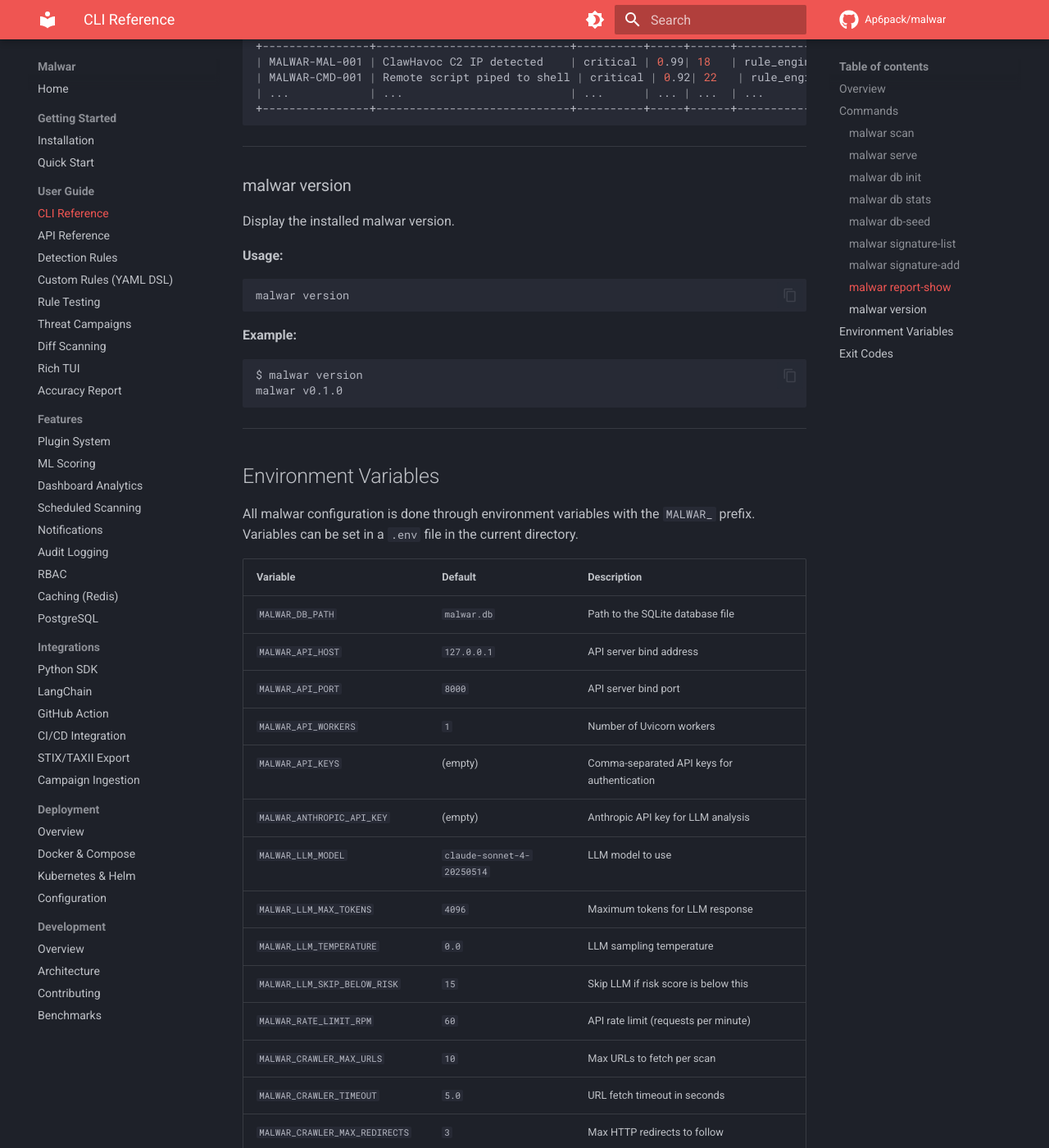
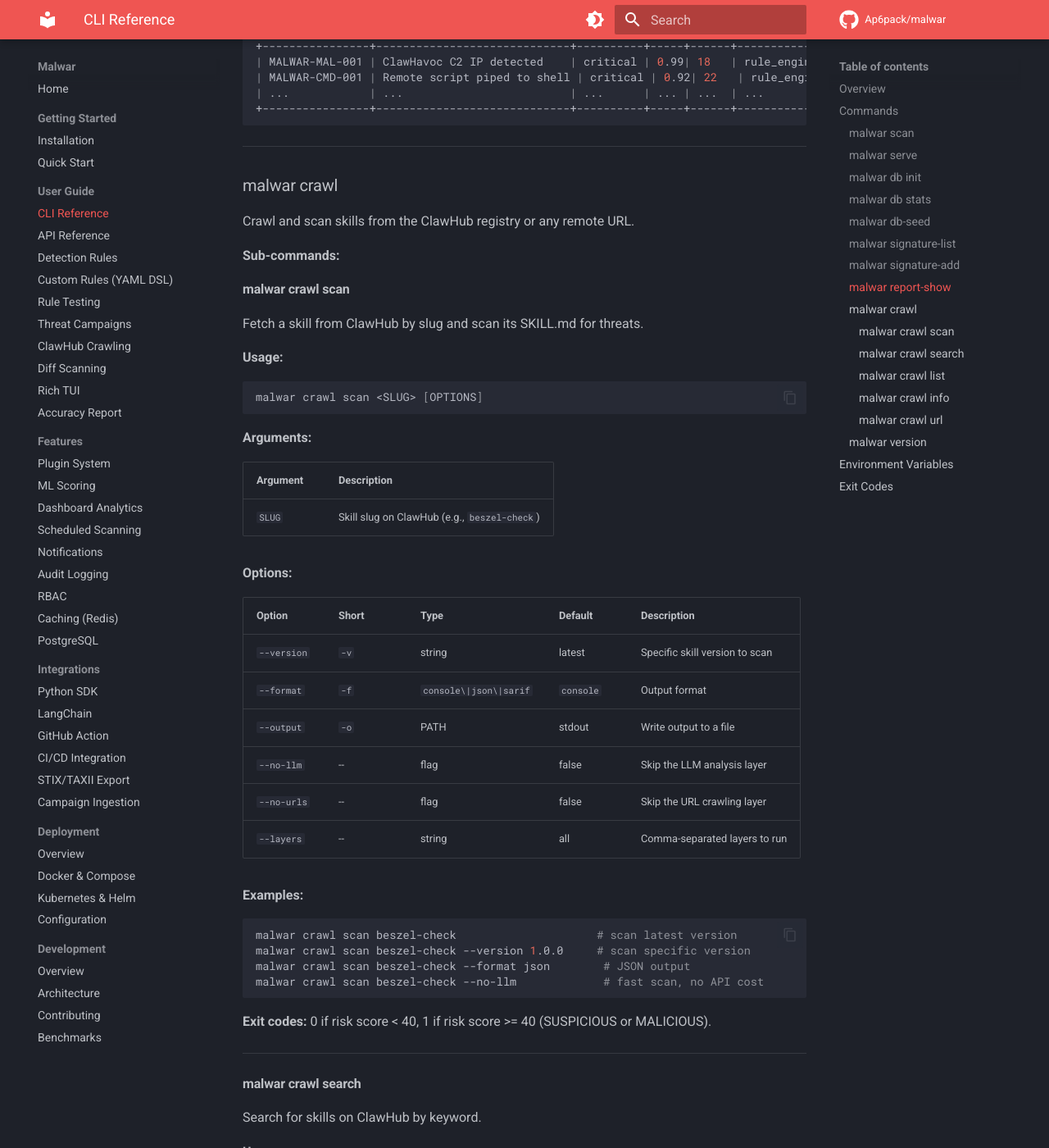
Before and after one commit to Ap6pack/malwar, an MkDocs documentation site: the page built from docs/guide/cli-reference.md, in a window 1280 px wide and 1400 px high, scrolled down 8112 px. Shown: the whole window at 82% size. Built offline with MkDocs 1.6.1 and Material for MkDocs 9.7.7, drawn with Linux system fonts in a browser that asks for light colours; comment, search, counter and statistics services are not loaded; some of the changed text lies outside the part shown.

Commit message:
docs: add crawl feature documentation across all docs
Add ClawHub crawling docs page, update CLI reference with all 5
crawl sub-commands, add examples to README, quickstart, and index.
Update project structure trees and mkdocs nav.

````diff
--- a/docs/guide/cli-reference.md
+++ b/docs/guide/cli-reference.md
@@ -393,6 +393,150 @@
 
 ---
 
+### malwar crawl
+
+Crawl and scan skills from the ClawHub registry or any remote URL.
+
+**Sub-commands:**
+
+#### malwar crawl scan
+
+Fetch a skill from ClawHub by slug and scan its SKILL.md for threats.
+
+**Usage:**
+
+```bash
+malwar crawl scan <SLUG> [OPTIONS]
+```
+
+**Arguments:**
+
+| Argument | Description |
+|---|---|
+| `SLUG` | Skill slug on ClawHub (e.g., `beszel-check`) |
+
+**Options:**
+
+| Option | Short | Type | Default | Description |
+|---|---|---|---|---|
+| `--version` | `-v` | string | latest | Specific skill version to scan |
+| `--format` | `-f` | `console\|json\|sarif` | `console` | Output format |
+| `--output` | `-o` | PATH | stdout | Write output to a file |
+| `--no-llm` | -- | flag | false | Skip the LLM analysis layer |
+| `--no-urls` | -- | flag | false | Skip the URL crawling layer |
+| `--layers` | -- | string | all | Comma-separated layers to run |
+
+**Examples:**
+
+```bash
+malwar crawl scan beszel-check                     # scan latest version
+malwar crawl scan beszel-check --version 1.0.0     # scan specific version
+malwar crawl scan beszel-check --format json        # JSON output
+malwar crawl scan beszel-check --no-llm             # fast scan, no API cost
+```
+
+**Exit codes:** 0 if risk score < 40, 1 if risk score >= 40 (SUSPICIOUS or MALICIOUS).
+
+---
+
+#### malwar crawl search
+
+Search for skills on ClawHub by keyword.
+
+**Usage:**
+
+```bash
+malwar crawl search <QUERY> [OPTIONS]
+```
+
+**Options:**
+
+| Option | Short | Type | Default | Description |
+|---|---|---|---|---|
+| `--limit` | `-n` | integer | `20` | Maximum results to return |
+
+**Examples:**
+
+```bash
+malwar crawl search "crypto wallet"
+malwar crawl search "hello" --limit 5
+```
+
+---
+
+#### malwar crawl list
+
+List skills from the ClawHub registry with pagination.
+
+**Usage:**
+
+```bash
+malwar crawl list [OPTIONS]
+```
+
+**Options:**
+
+| Option | Short | Type | Default | Description |
+|---|---|---|---|---|
+| `--limit` | `-n` | integer | `20` | Number of skills to list |
+| `--cursor` | -- | string | -- | Pagination cursor from previous request |
+
+**Examples:**
+
+```bash
+malwar crawl list                      # first 20 skills
+malwar crawl list --limit 50           # more results
+```
+
+---
+
+#### malwar crawl info
+
+Show details and moderation status for a ClawHub skill. Displays metadata, author, download stats, and security flags from ClawHub's VirusTotal integration.
+
+**Usage:**
+
+```bash
+malwar crawl info <SLUG>
+```
+
+**Examples:**
+
+```bash
+malwar crawl info beszel-check
+```
+
+---
+
+#### malwar crawl url
+
+Fetch a SKILL.md from any URL and scan it for threats. Works with any site hosting SKILL.md files -- not limited to ClawHub.
+
+**Usage:**
+
+```bash
+malwar crawl url <URL> [OPTIONS]
+```
+
+**Options:**
+
+| Option | Short | Type | Default | Description |
+|---|---|---|---|---|
+| `--format` | `-f` | `console\|json\|sarif` | `console` | Output format |
+| `--output` | `-o` | PATH | stdout | Write output to a file |
+| `--no-llm` | -- | flag | false | Skip the LLM analysis layer |
+| `--no-urls` | -- | flag | false | Skip the URL crawling layer |
+| `--layers` | -- | string | all | Comma-separated layers to run |
+
+**Examples:**
+
+```bash
+malwar crawl url https://example.com/SKILL.md
+malwar crawl url https://raw.githubusercontent.com/user/repo/main/SKILL.md --format json
+```
+
+---
+
 ### malwar version
 
 Display the installed malwar version.
--- a/mkdocs.yml
+++ b/mkdocs.yml
@@ -42,6 +42,7 @@
     - Custom Rules (YAML DSL): custom-rules.md
     - Rule Testing: rule-testing.md
     - Threat Campaigns: guide/threat-campaigns.md
+    - ClawHub Crawling: crawl.md
     - Diff Scanning: diff-scanning.md
     - Rich TUI: tui.md
     - Accuracy Report: guide/accuracy-report.md
````
Also changed, not shown: README.md (+6 -2 lines), docs/crawl.md (added, +114 -0 lines), docs/development.md (+4 -0 lines), docs/development/contributing.md (+1 -0 lines), docs/getting-started/quickstart.md (+28 -0 lines), docs/index.md (+4 -0 lines).
